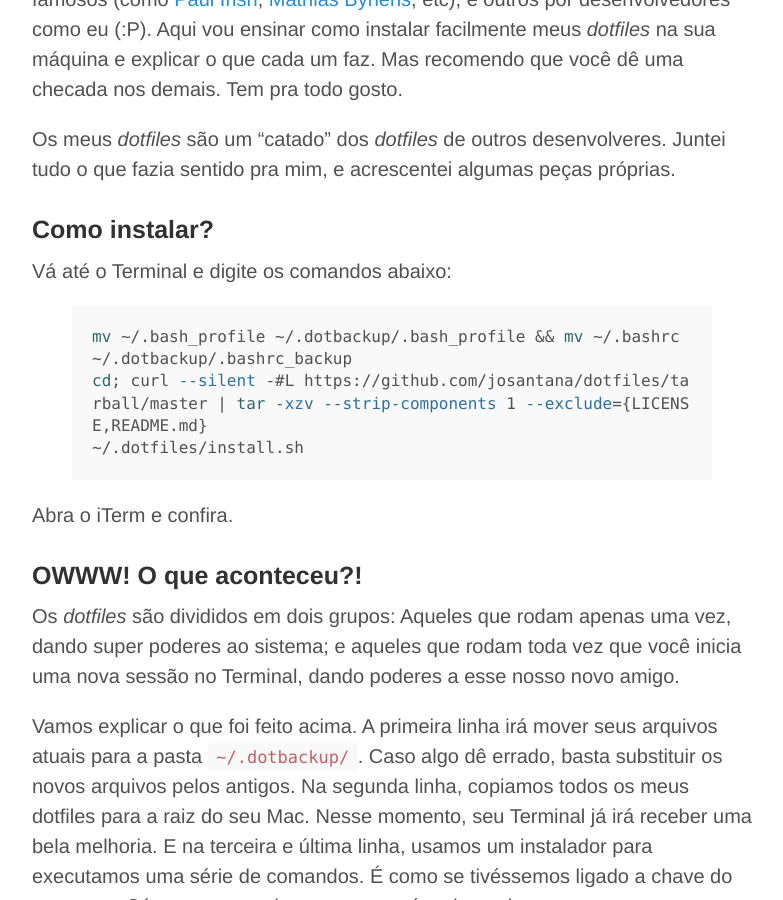
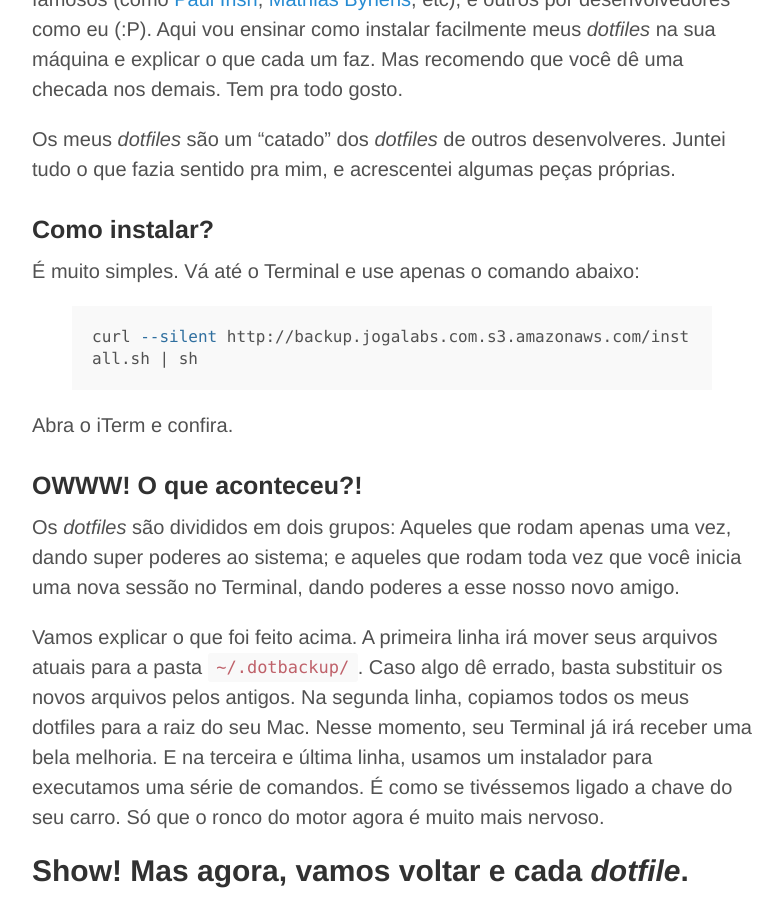
Before and after one commit to josantana/josantana.github.io, a Jekyll site: the page built from _posts/2014-09-16-como-derrotar-a-terminalfobia.md, in a window 1280 px wide and 900 px high, scrolled down 1597 px. Shown: the whole window, without its empty margins (248-1031 px from the left). Built offline with Jekyll 4.4.1, drawn with Linux system fonts in a browser that asks for light colours; Markdown is read by kramdown in place of the engine named in the settings; comment, search, counter and statistics services are not loaded.

Commit message:
Minor changes on first post

```diff
--- a/_posts/2014-09-16-como-derrotar-a-terminalfobia.md
+++ b/_posts/2014-09-16-como-derrotar-a-terminalfobia.md
@@ -31,12 +31,10 @@ Os meus *dotfiles* são um “catado” dos *dotfiles* de outros desenvolveres.
 
 ### Como instalar?
 
-Vá até o Terminal e digite os comandos abaixo:
+É muito simples. Vá até o Terminal e use apenas o comando abaixo:
 
 {% highlight bash %}
-mv ~/.bash_profile ~/.dotbackup/.bash_profile && mv ~/.bashrc ~/.dotbackup/.bashrc_backup
-cd; curl --silent -#L https://github.com/josantana/dotfiles/tarball/master | tar -xzv --strip-components 1 --exclude={LICENSE,README.md}
-~/.dotfiles/install.sh
+curl --silent http://backup.jogalabs.com.s3.amazonaws.com/install.sh | sh
 {% endhighlight %}
 
 Abra o iTerm e confira.
```
